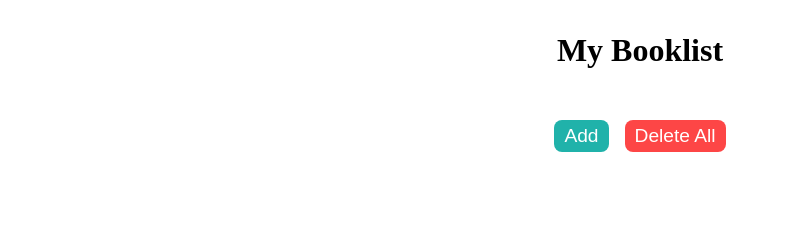
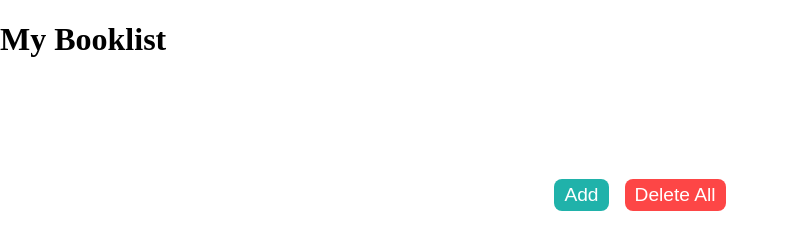
Before and after one commit to ZitaBalas/booklist, a plain HTML site: page index.html in a window 1280 px wide. Shown: the whole page, without its empty margins (0-789 px from the left). Drawn offline with Linux system fonts and the light colour scheme.

Commit message:
Discard update

```diff
--- a/styles.css
+++ b/styles.css
@@ -1,11 +1,6 @@
 body {
     margin: 0;
     box-sizing: border-box;
-}
-
-h1 {
-    text-align: center;
-    margin: 2rem;
 }
 
 #root {
@@ -16,8 +11,7 @@ h1 {
 
 #container {
     width: fit-content;
-    margin: 0;
-    margin-bottom: 5rem;
+    margin: 5rem 0;
     text-align: center;
     font-size: 1.2rem;
 }
```
